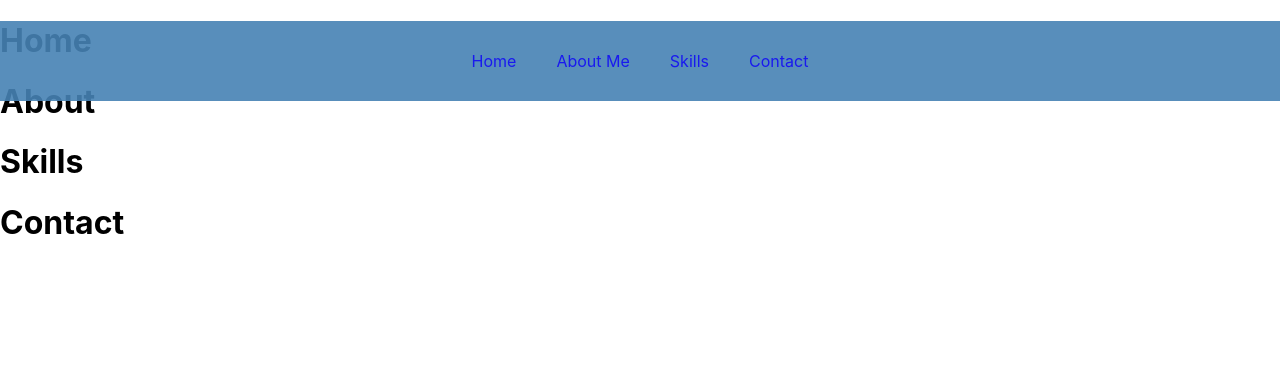
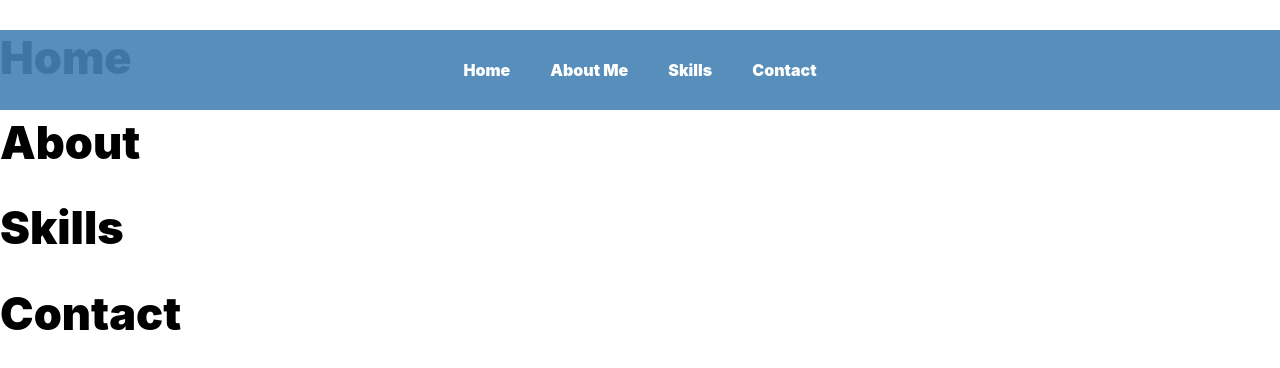
Before and after one commit to SethBowman/personal-site, a React (Create React App) app: page / in a window 1280 px wide. Shown: the top 368 px of the page. Built offline with nearby package versions, Linux system fonts and the light colour scheme.

Commit message:
Imported font from google fonts, added default styling

```diff
--- a/public/index.html
+++ b/public/index.html
@@ -39,5 +39,12 @@
       To begin the development, run `npm start` or `yarn start`.
       To create a production bundle, use `npm run build` or `yarn build`.
     -->
+
+    <link rel="preconnect" href="https://fonts.googleapis.com" />
+    <link rel="preconnect" href="https://fonts.gstatic.com" crossorigin />
+    <link
+      href="https://fonts.googleapis.com/css2?family=Vollkorn:ital,wght@0,400;0,500;0,600;0,700;0,800;0,900;1,400;1,500;1,600;1,700;1,800;1,900&display=swap"
+      rel="stylesheet"
+    />
   </body>
 </html>
--- a/src/components/Navbar/Navbar.module.css
+++ b/src/components/Navbar/Navbar.module.css
@@ -23,4 +23,10 @@
 
 .Navbar nav ul li a {
     text-decoration: none;
+    color: white;
 }
+
+.Navbar a:hover {
+    border-bottom: 5px solid lightskyblue;
+
+}
--- a/src/index.css
+++ b/src/index.css
@@ -7,6 +7,26 @@
   -moz-osx-font-smoothing: grayscale;
 }
 
+h1 {
+  font-weight: 900;
+  font-size: 45px;
+}
+
+h2 {
+  font-weight: 700;
+  font-size: 23px;
+}
+
+p {
+  font-weight: 500;
+  font-size: 21px;
+}
+
+a {
+  font-weight: 900;
+  font-size: 16px;
+}
+
 code {
   font-family: source-code-pro, Menlo, Monaco, Consolas, 'Courier New',
     monospace;
```
